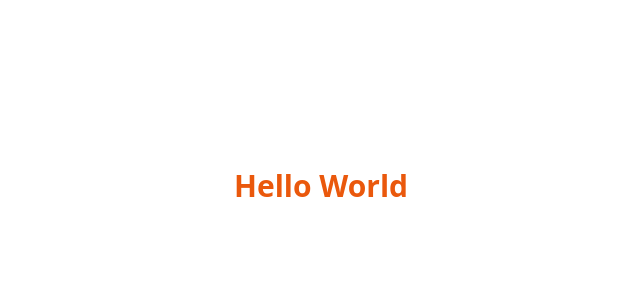
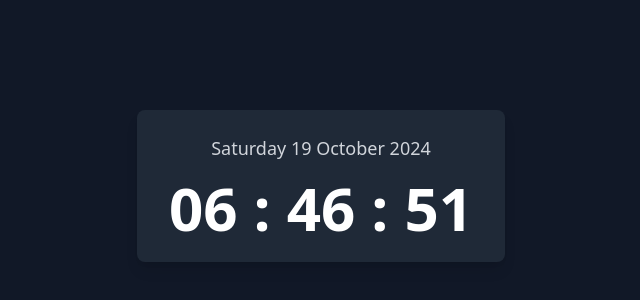
Before and after one commit to JobairIslam/digital-clock, a website built with Vite: page index.html in a window 1280 px wide. Shown: the part 214-514 px from the top of the page, without its empty margins (319-959 px from the left). Built offline with nearby package versions, Linux system fonts and the light colour scheme.

Commit message:
ADDED: time

```diff
--- a/assets/js/custom.js
+++ b/assets/js/custom.js
@@ -0,0 +1,29 @@
+let date = document.getElementById("date");
+let hour = document.getElementById("hours");
+let mins = document.getElementById("minutes");
+let sec = document.getElementById("seconds");
+
+setInterval(() => {
+  let today = new Date();
+
+  // Date parts
+  let d = today.getDate();
+  let m = today.getMonth() + 1; // Months are zero-indexed, so add 1
+  let y = today.getFullYear();
+
+  // Time parts
+  let h = today.getHours().toString().padStart(2, '0');
+  let min = today.getMinutes().toString().padStart(2, '0');
+  let s = today.getSeconds().toString().padStart(2, '0');
+
+  // Update time
+  hour.innerText = h;
+  mins.innerText = min;
+  sec.innerText = s;
+
+  // Update date
+  const daysOfWeek = ["Sunday", "Monday", "Tuesday", "Wednesday", "Thursday", "Friday", "Saturday"];
+  let dayName = daysOfWeek[today.getDay()]; // Get day of the week
+  date.innerText = `${dayName} ${d} ${today.toLocaleString('default', { month: 'long' })} ${y}`;
+
+}, 1000);
--- a/index.html
+++ b/index.html
@@ -10,13 +10,18 @@
       type="image/x-icon"
     />
   </head>
-  <body>
-    <h2
-      class="text-3xl font-bold text-orange-600 h-screen w-screen text-center flex items-center justify-center"
-    >
-      Hello World
-    </h2>
-    <!-- Scripts -->
-    <script type="module" src="assets/js/plugin.js"></script>
-  </body>
+  <body class="bg-gray-900 flex justify-center items-center min-h-screen">
+  <div class="bg-gray-800 text-white px-8 py-6 rounded-lg shadow-lg text-center">
+    <p class="text-gray-300 text-lg mb-4" id="date">Saturday 23 September 2023</p>
+    <div class="text-6xl font-bold flex justify-center space-x-4">
+      <span id="hours">13</span>
+      <span>:</span>
+      <span id="minutes">16</span>
+      <span>:</span>
+      <span id="seconds">51</span>
+    </div>
+  </div>
+<script type="module" src="assets/js/plugin.js"></script>
+
+</body>
 </html>
```
Also changed, not shown: assets/img/favicon.ico.
